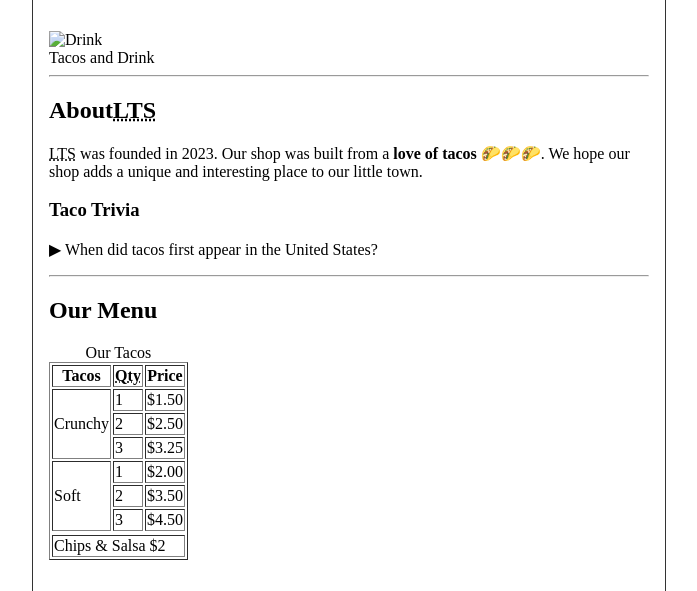
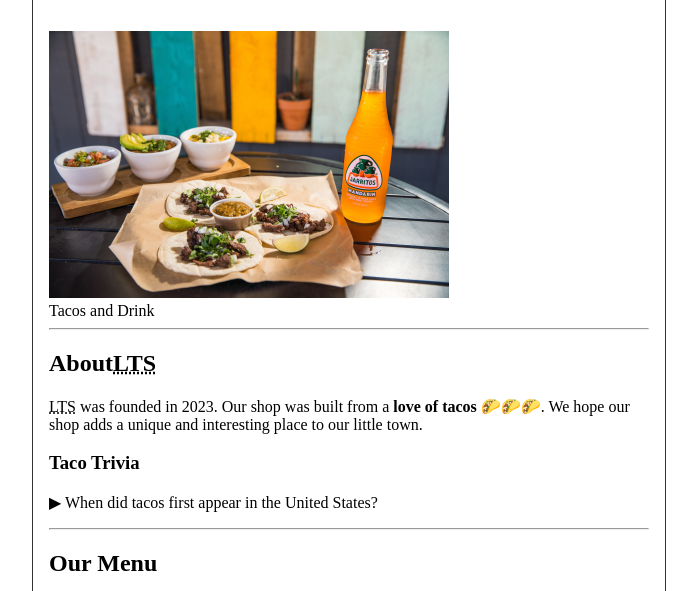
Before and after one commit to Thool1/HTML-project, a plain HTML site: page index.html in a window 1280 px wide. Shown: the part 171-762 px from the top of the page, without its empty margins (291-988 px from the left). Drawn offline with Linux system fonts and the light colour scheme; the site is published under a folder, as on GitHub Pages, so addresses that start at the root find nothing.

Commit message:
edited image path

```diff
--- a/index.html
+++ b/index.html
@@ -20,7 +20,7 @@
     <li><a target="_blank" href="hours.html">Store Hours</a></li>
     <li><a target="_blank"href="contact.html">Contact Us</a></li>
 </ul><br>
-    <img src="/Drink.png" alt="Drink"><br>
+    <img src="Drink.png" alt="Drink"><br>
     <caption>Tacos and Drink</caption>
 
     <hr>
```
